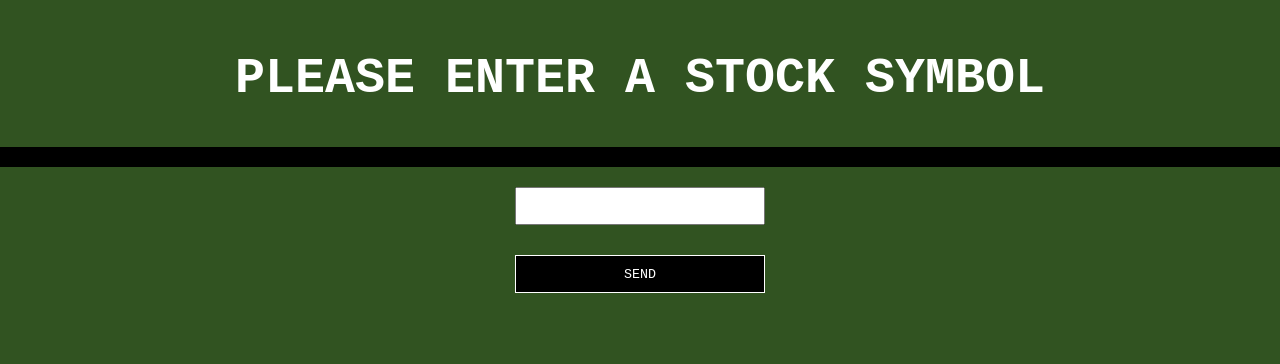
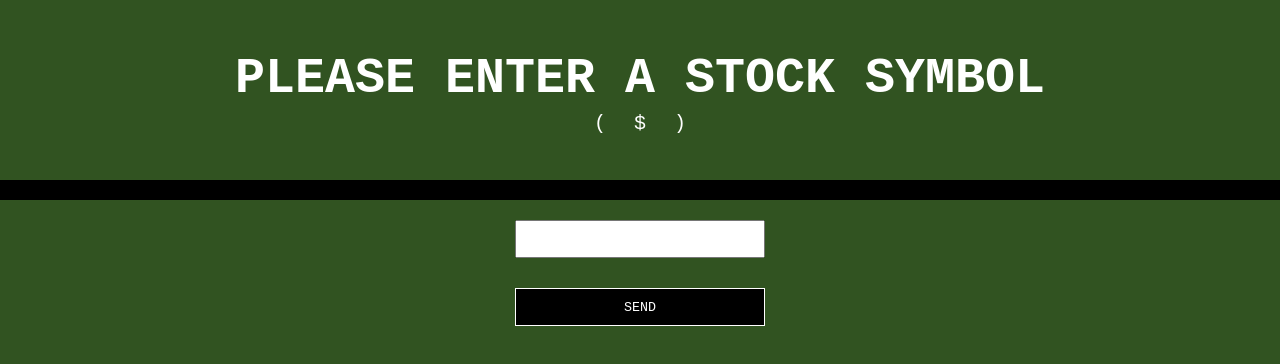
Before and after one commit to jalissaw/StockApp, a website: page index.html in a window 1280 px wide. Drawn offline with Linux system fonts and the light colour scheme; no server answers.

Commit message:
Update price

```diff
--- a/index.html
+++ b/index.html
@@ -9,7 +9,8 @@
     <title>Document</title>
 </head>
 <body>
-    <h1 class="namesym">Please Enter A Stock Symbol</h1><h2 class="description"></h2>
+    <h1 class="namesym">Please Enter A Stock Symbol</h1> <span class="price">$</span>
+    <h2 class="description"></h2>
     <h2 class="quotes"></h2>
     <h3 class="time"></h3>
     <div class="error"></div>
--- a/main.css
+++ b/main.css
@@ -33,6 +33,27 @@ h2 {
     font-size: 25px;
     padding: 10px 10px;
     text-transform: uppercase;
+}
+
+.price {
+    display: flex;
+    justify-content: center;
+    font-size: 20px;
+    color: white;
+    padding: 5px 5px;
+    position: relative;
+}
+
+.price::before {
+    content: '(';
+    position: absolute;
+    padding-right: 80px;
+}
+
+.price::after {
+    content: ')';
+    position: absolute;
+    padding-left: 80px;
 }
 
 .time {
--- a/main.js
+++ b/main.js
@@ -6,6 +6,10 @@ const support = document.querySelector('.support');
 const time = document.querySelector('.time');
 const body = document.querySelector('body');
 const description = document.querySelector('.description');
+const currentPrice = document.querySelector('.price')
+const key = 'brjo6knrh5r9g3ot7150';
+
+
 
 const xhr = new XMLHttpRequest();
 
@@ -20,7 +24,7 @@ xhr.onload = function () {
             if(input.toUpperCase() === symbol) {
                 description.innerHTML = message[i].description;
                 heading.innerHTML = input;
-                fetch(`https://finnhub.io/api/v1/quote?symbol=${symbol}&token=brjo6knrh5r9g3ot7150`).then (function (response){
+                fetch(`https://finnhub.io/api/v1/quote?symbol=${symbol}&token=${key}`).then (function (response){
 
                         return response.json();
                     }).then (function (data){
@@ -37,7 +41,7 @@ xhr.onload = function () {
                                 } else{body.style.background ='red'}
 
 
-                            return fetch(`https://finnhub.io/api/v1/scan/support-resistance?symbol=${symbol}&resolution=30&token=brjo6knrh5r9g3ot7150`).then (function (response) {
+                            return fetch(`https://finnhub.io/api/v1/scan/support-resistance?symbol=${symbol}&resolution=30&token=${key}`).then (function (response) {
                                 return response.json();
                             }).then (function (data){
                                 support.innerHTML = `<ul>
@@ -47,6 +51,13 @@ xhr.onload = function () {
                                                         <li>Resistance: ${data.levels[3]}</li>
                                                         <li>Resistance: ${data.levels[4]}</li>
                                                     </ul>`;
+                                return fetch(`https://api.iextrading.com/1.0/tops?symbols=${symbol}`).then (function (response){
+                                    return response.json()
+                                }).then (function (data){
+                                    console.log(data[0].volume)
+                                    currentPrice.innerHTML = data[0].lastSalePrice;
+
+                                })
                             })
                         })
             } else {
@@ -59,5 +70,5 @@ xhr.onload = function () {
 
 }
 
-xhr.open('GET', 'https://finnhub.io/api/v1/stock/symbol?exchange=US&token=brjo6knrh5r9g3ot7150', true )
+xhr.open('GET', `https://finnhub.io/api/v1/stock/symbol?exchange=US&token=${key}`, true )
 xhr.send();
```
